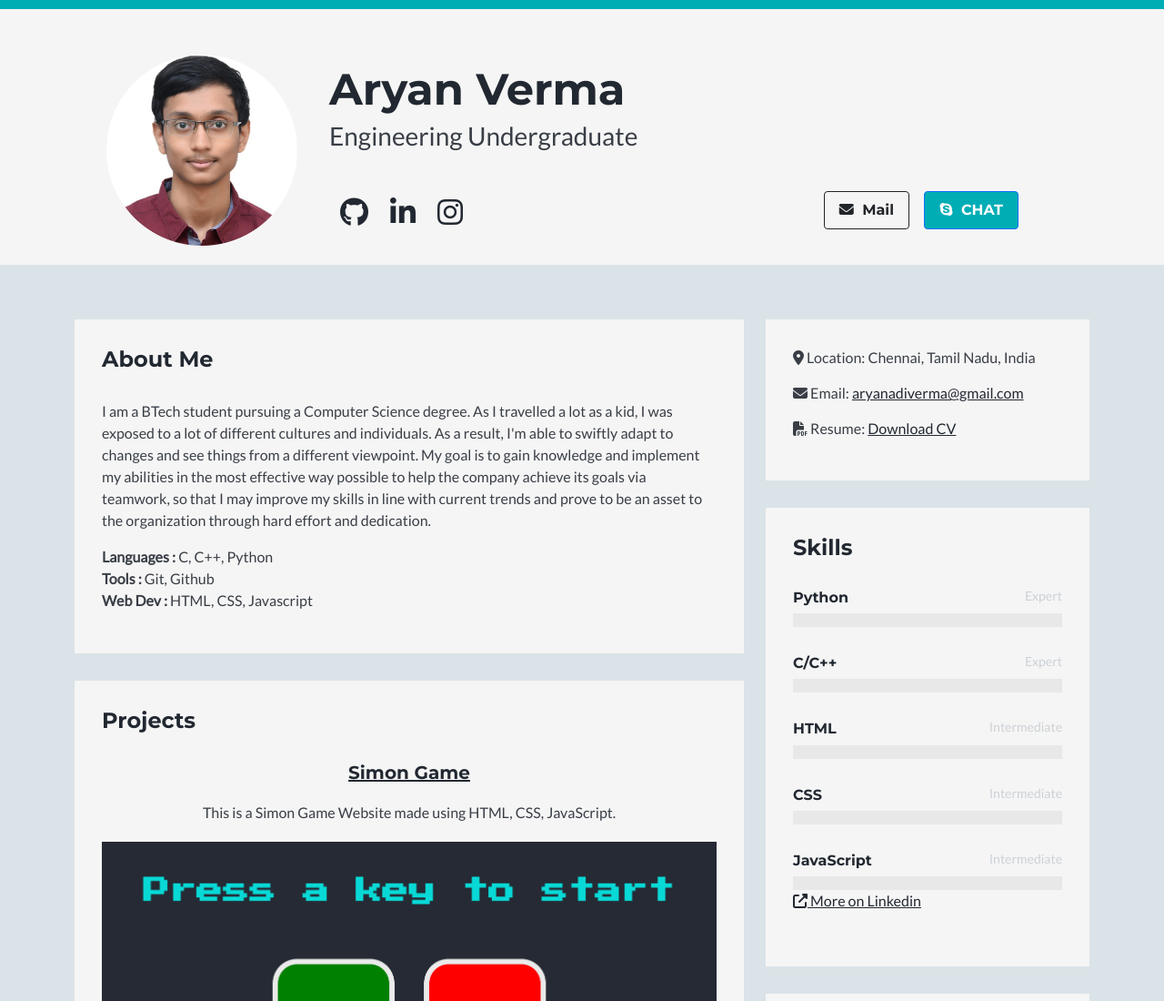
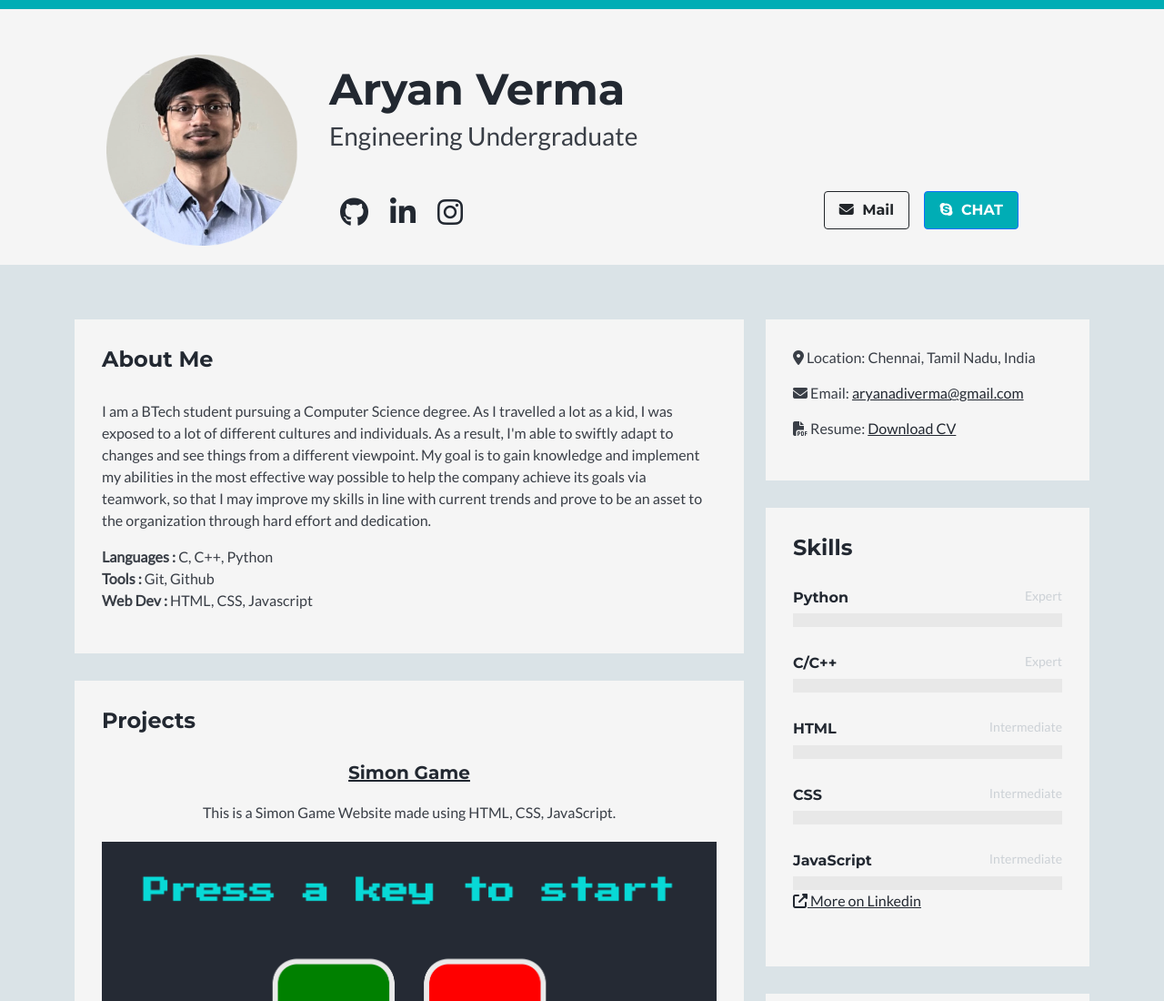
Before and after one commit to aryanverma7/Portfolio, a plain HTML site: page index.html in a window 1280 px wide. Shown: the top 1100 px of the page at 91% size. Drawn offline with nearby package versions, Linux system fonts and the light colour scheme.

Commit message:
Updated pfp

```diff
--- a/index.html
+++ b/index.html
@@ -21,7 +21,7 @@
 <body>
     <header class="header">
         <div class="container">
-            <img class="profile-image img-fluid" src="images/ary.png" alt="Aryan Verma" />
+            <img class="profile-image img-fluid" src="images/arya.png" alt="Aryan Verma" />
             <div class="profile-content">
                 <h1 class="name">Aryan Verma</h1>
                 <h2 class="desc">Engineering Undergraduate
```
